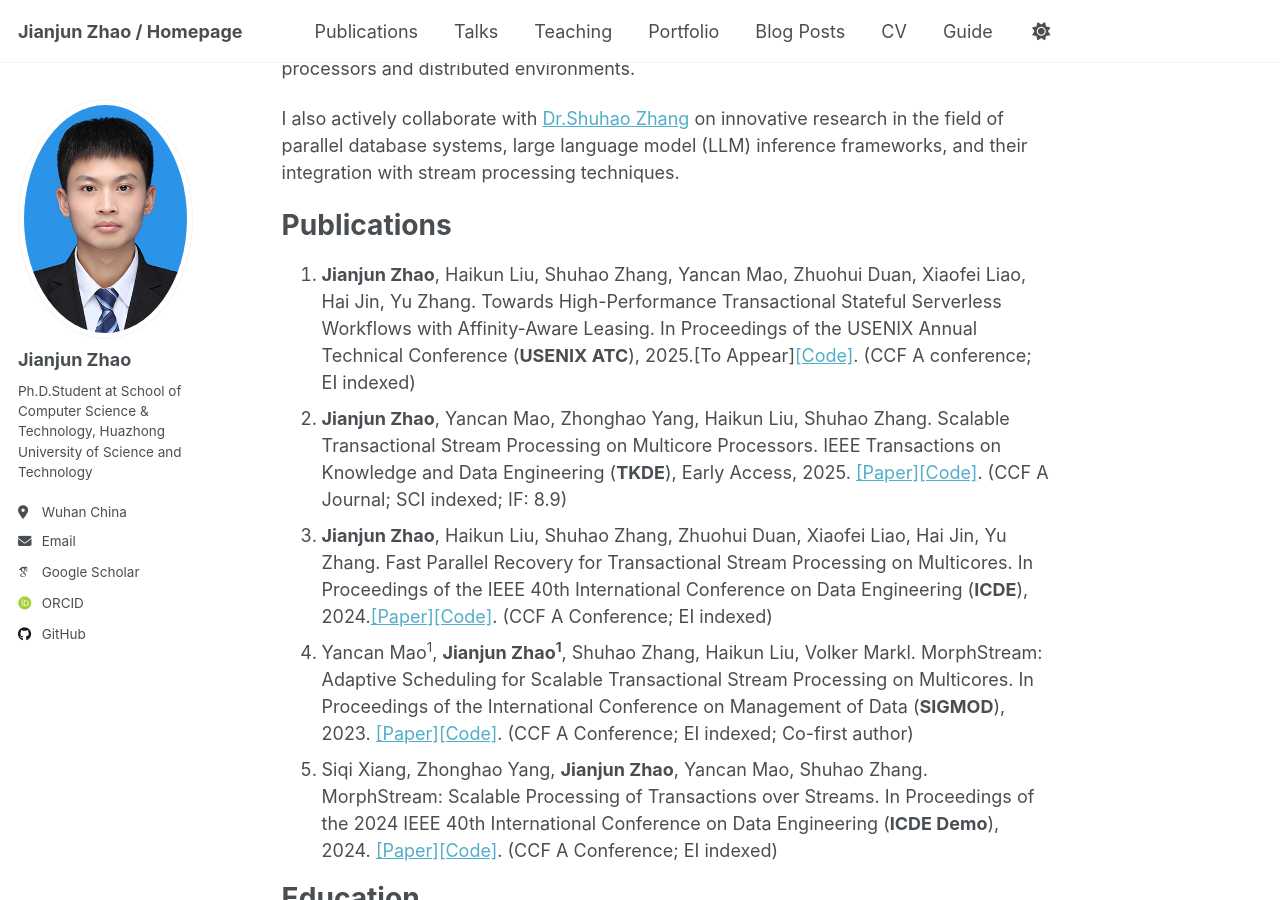
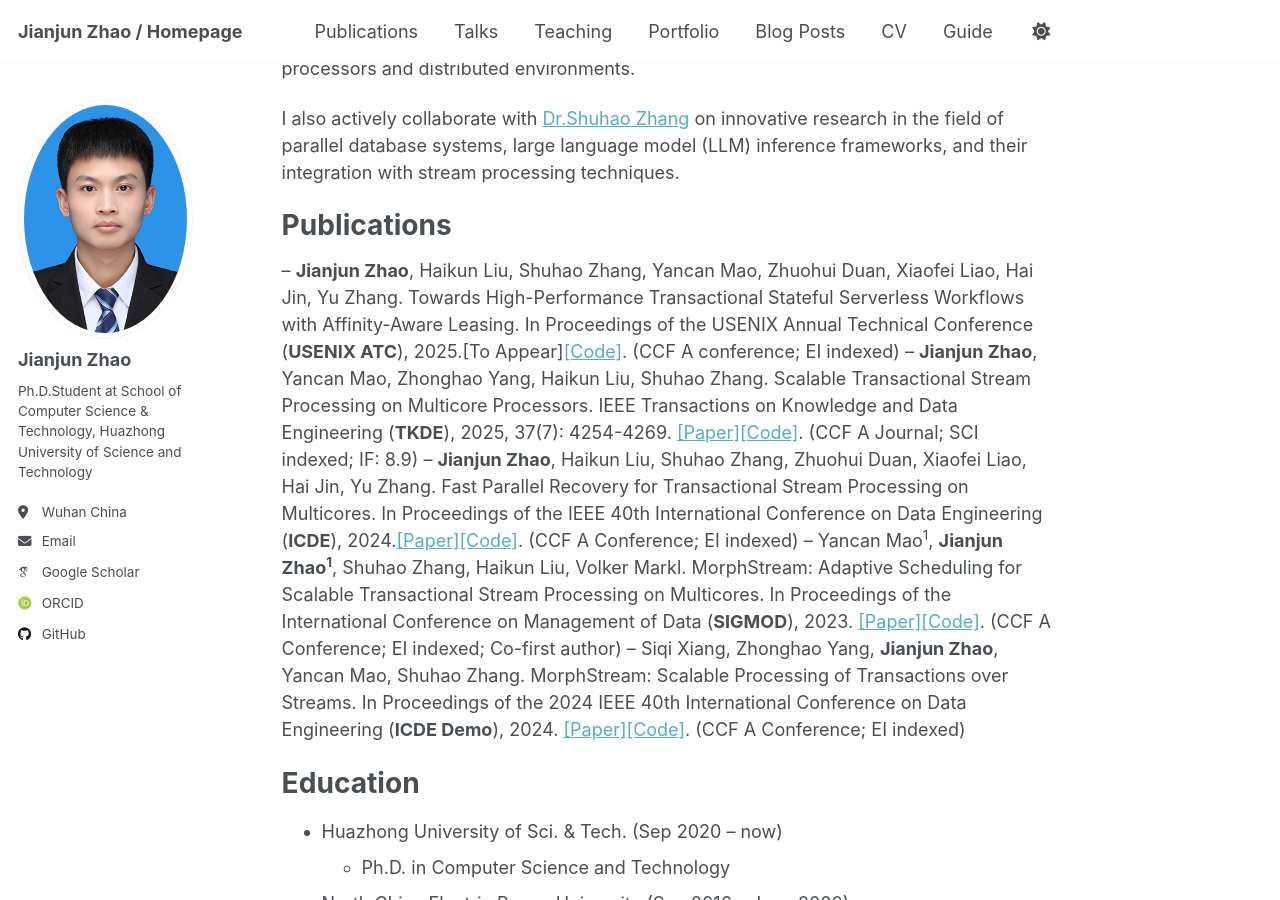
Before and after one commit to curryzjj/curryzjj.github.io, a Jekyll site: the page built from _pages/about.md, in a window 1280 px wide and 900 px high, scrolled down 299 px. Built offline with Jekyll 4.4.1, drawn with Linux system fonts in a browser that asks for light colours; some web fonts are replaced.

Commit message:
Modify about

```diff
--- a/_pages/about.md
+++ b/_pages/about.md
@@ -20,12 +20,12 @@ integration with stream processing techniques.
 
 Publications
 ======
-1. **Jianjun Zhao**, Haikun Liu, Shuhao Zhang, Yancan Mao, Zhuohui Duan, Xiaofei Liao, Hai Jin, Yu Zhang. Towards High-Performance Transactional Stateful Serverless Workflows with Affinity-Aware Leasing. In Proceedings of the USENIX Annual Technical Conference (**USENIX ATC**), 2025.[To Appear][[Code]](https://github.com/intellistream/MorphStream/tree/FaaS).
+-- **Jianjun Zhao**, Haikun Liu, Shuhao Zhang, Yancan Mao, Zhuohui Duan, Xiaofei Liao, Hai Jin, Yu Zhang. Towards High-Performance Transactional Stateful Serverless Workflows with Affinity-Aware Leasing. In Proceedings of the USENIX Annual Technical Conference (**USENIX ATC**), 2025.[To Appear][[Code]](https://github.com/intellistream/MorphStream/tree/FaaS).
    (CCF A conference; EI indexed)
-2. **Jianjun Zhao**, Yancan Mao, Zhonghao Yang, Haikun Liu, Shuhao Zhang. Scalable Transactional Stream Processing on Multicore Processors. IEEE Transactions on Knowledge and Data Engineering (**TKDE**), Early Access, 2025. [[Paper]](https://doi.org/10.1109/TKDE.2025.3556741)[[Code]](https://github.com/intellistream/MorphStream). (CCF A Journal; SCI indexed; IF: 8.9)
-3. **Jianjun Zhao**, Haikun Liu, Shuhao Zhang, Zhuohui Duan, Xiaofei Liao, Hai Jin, Yu Zhang. Fast Parallel Recovery for Transactional Stream Processing on Multicores. In Proceedings of the IEEE 40th International Conference on Data Engineering (**ICDE**), 2024.[[Paper]](https://ieeexplore.ieee.org/document/10597762)[[Code]](https://github.com/CGCL-codes/MorphStreamR). (CCF A Conference; EI indexed)
-4. Yancan Mao<sup>1</sup>, **Jianjun Zhao<sup>1</sup>**, Shuhao Zhang, Haikun Liu, Volker Markl. MorphStream: Adaptive Scheduling for Scalable Transactional Stream Processing on Multicores. In Proceedings of the International Conference on Management of Data (**SIGMOD**), 2023. [[Paper]](https://dl.acm.org/doi/abs/10.1145/3588913)[[Code]](https://github.com/intellistream/MorphStream). (CCF A Conference; EI indexed; Co-first author)
-5. Siqi Xiang, Zhonghao Yang, **Jianjun Zhao**, Yancan Mao, Shuhao Zhang. MorphStream: Scalable Processing of Transactions over Streams. In Proceedings of the 2024 IEEE 40th International Conference on Data Engineering (**ICDE Demo**), 2024. [[Paper]](https://ieeexplore.ieee.org/document/10597837)[[Code]](https://github.com/intellistream/MorphStream). (CCF A Conference; EI indexed)
+-- **Jianjun Zhao**, Yancan Mao, Zhonghao Yang, Haikun Liu, Shuhao Zhang. Scalable Transactional Stream Processing on Multicore Processors. IEEE Transactions on Knowledge and Data Engineering (**TKDE**), 2025, 37(7): 4254-4269. [[Paper]](https://doi.org/10.1109/TKDE.2025.3556741)[[Code]](https://github.com/intellistream/MorphStream). (CCF A Journal; SCI indexed; IF: 8.9)
+-- **Jianjun Zhao**, Haikun Liu, Shuhao Zhang, Zhuohui Duan, Xiaofei Liao, Hai Jin, Yu Zhang. Fast Parallel Recovery for Transactional Stream Processing on Multicores. In Proceedings of the IEEE 40th International Conference on Data Engineering (**ICDE**), 2024.[[Paper]](https://ieeexplore.ieee.org/document/10597762)[[Code]](https://github.com/CGCL-codes/MorphStreamR). (CCF A Conference; EI indexed)
+-- Yancan Mao<sup>1</sup>, **Jianjun Zhao<sup>1</sup>**, Shuhao Zhang, Haikun Liu, Volker Markl. MorphStream: Adaptive Scheduling for Scalable Transactional Stream Processing on Multicores. In Proceedings of the International Conference on Management of Data (**SIGMOD**), 2023. [[Paper]](https://dl.acm.org/doi/abs/10.1145/3588913)[[Code]](https://github.com/intellistream/MorphStream). (CCF A Conference; EI indexed; Co-first author)
+-- Siqi Xiang, Zhonghao Yang, **Jianjun Zhao**, Yancan Mao, Shuhao Zhang. MorphStream: Scalable Processing of Transactions over Streams. In Proceedings of the 2024 IEEE 40th International Conference on Data Engineering (**ICDE Demo**), 2024. [[Paper]](https://ieeexplore.ieee.org/document/10597837)[[Code]](https://github.com/intellistream/MorphStream). (CCF A Conference; EI indexed)
 
 Education
 ======
```
